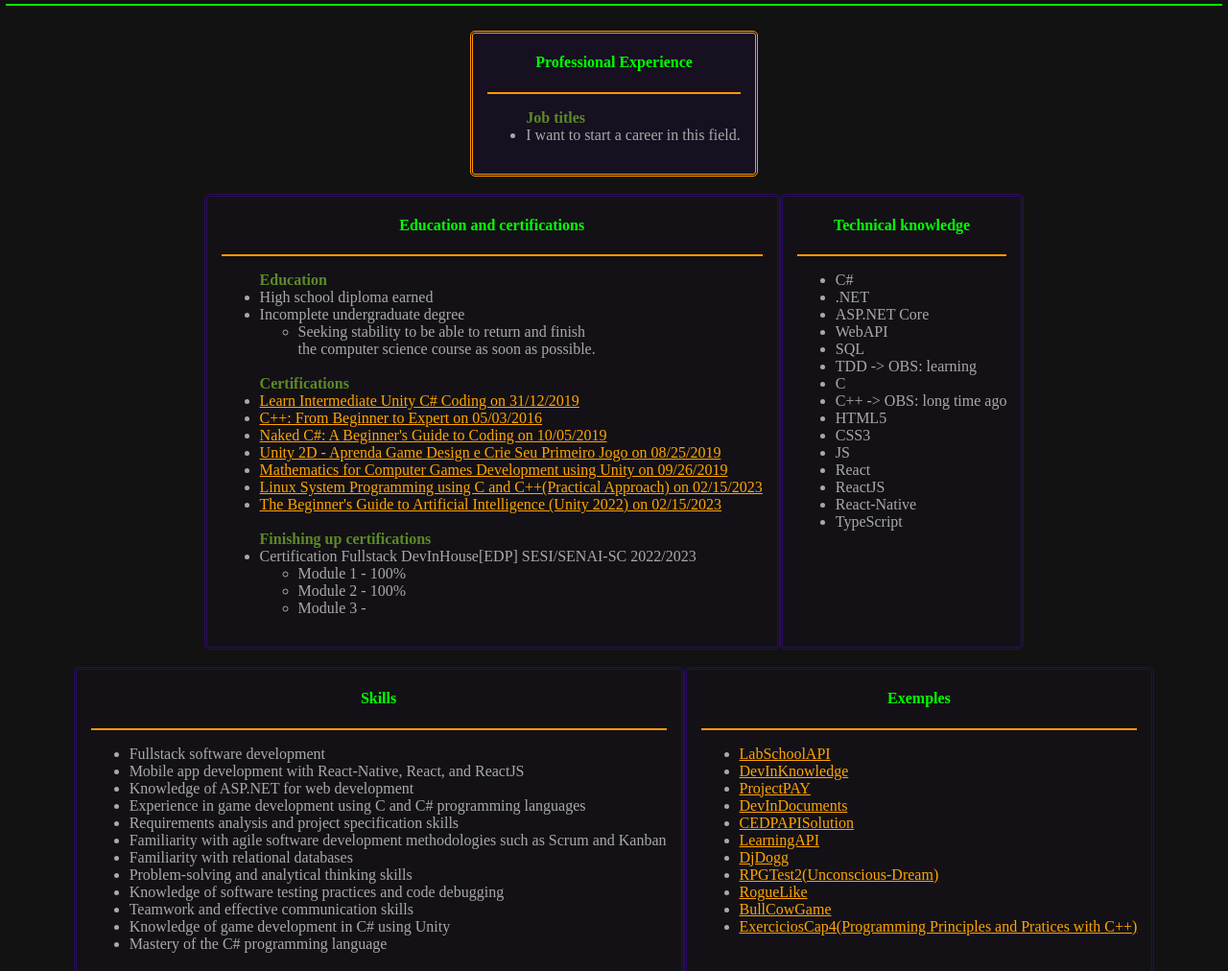
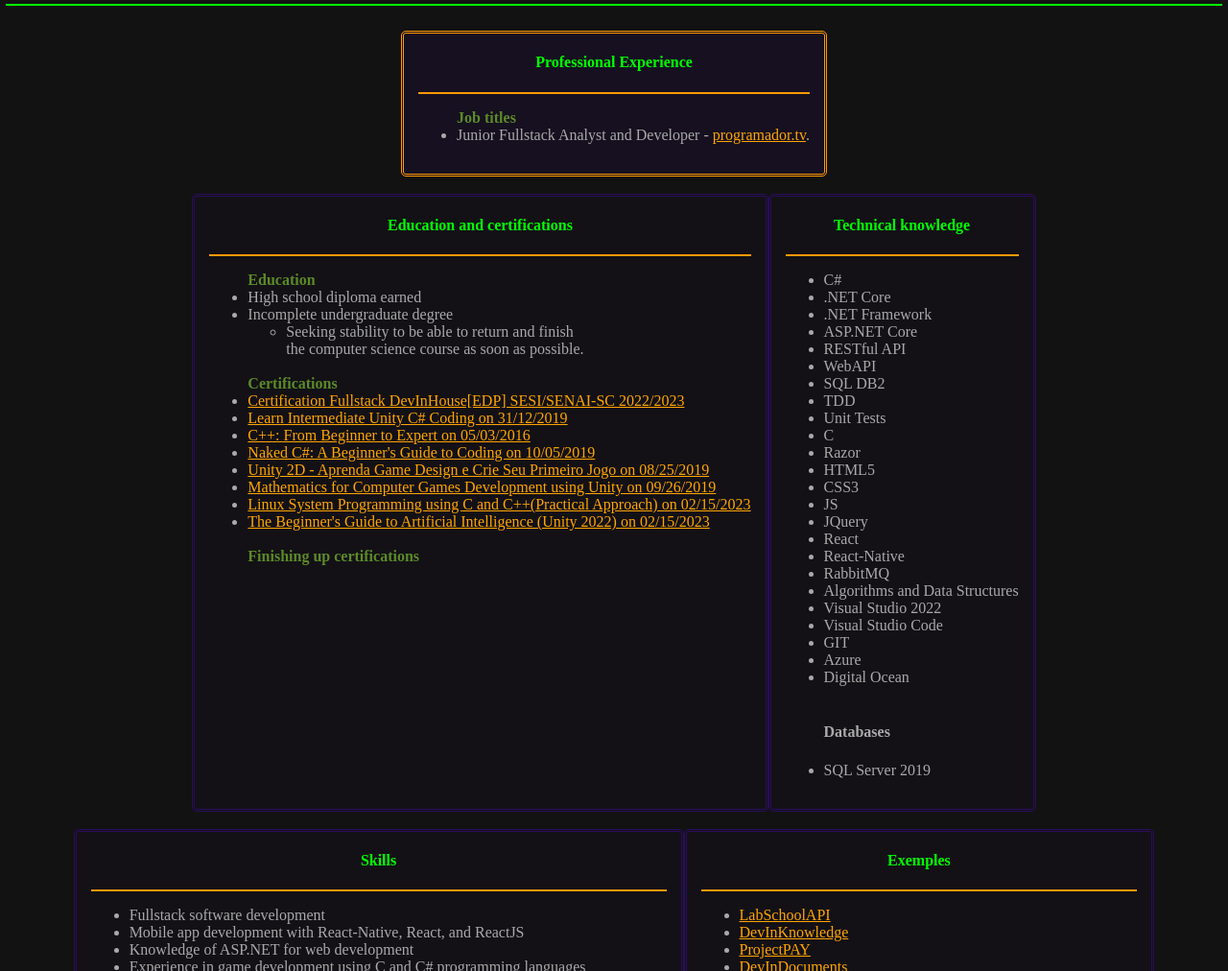
Before and after one commit to leonardoGasperin/MyCurriculum, a plain HTML site: page page/home/enUS/index.html in a window 1280 px wide. Shown: the part 940-1952 px from the top of the page at 96% size. Drawn offline with Linux system fonts and the light colour scheme.

Commit message:
atualizando perfil na pagina em ingles

```diff
--- a/page/home/enUS/index.html
+++ b/page/home/enUS/index.html
@@ -50,7 +50,7 @@
             <hr class="insiderDivisor">
             <ul>
                 <label class="cardInsidetitle">Job titles</label>
-                <li>I want to start a career in this field.</li>
+                <li>Junior Fullstack Analyst and Developer - <a href="https://programador.tv" target="_blank">programador.tv</a>.</li>
             </ul>
         </div>
         <br>
@@ -68,6 +68,7 @@
                     </li>
                     <br>
                     <label class="cardInsidetitle">Certifications</label>
+                    <li><a href="https://sgn.sesisenai.org.br/arquivos/certificacao/36/4c/1a/364c1a5b1b7285327ab9bd10eff52184/pfx9346935455688736227sfx.pdf" target="_blank">Certification Fullstack DevInHouse[EDP] SESI/SENAI-SC 2022/2023</a></li>
                     <li><a href="https://www.udemy.com/certificate/UC-SL4WL76W/">Learn Intermediate Unity C# Coding on 31/12/2019</a></li>
                     <li><a href="https://www.udemy.com/certificate/UC-LRHX4X6F/">C++: From Beginner to Expert on 05/03/2016</a></li>
                     <li><a href="https://www.udemy.com/certificate/UC-F7XJLX7R/">Naked C#: A Beginner's Guide to Coding on 10/05/2019</a></li>
@@ -77,12 +78,6 @@
                     <li><a href="https://www.udemy.com/certificate/UC-48b3a94a-3fde-40e9-b827-8898e6bba0f8/">The Beginner's Guide to Artificial Intelligence (Unity 2022) on 02/15/2023</a></li>
                     <br>
                     <label class="cardInsidetitle">Finishing up certifications</label>
-                    <li>Certification Fullstack DevInHouse[EDP] SESI/SENAI-SC 2022/2023</li>
-                    <ul>
-                        <li>Module 1 - 100%</li>
-                        <li>Module 2 - 100%</li>
-                        <li>Module 3 - </li>
-                    </ul>
                 </ul>
             </div>
             <div class="card">
@@ -90,20 +85,31 @@
                 <hr class="insiderDivisor">
                 <ul>
                     <li>C#</li>
-                    <li>.NET</li>
+                    <li>.NET Core</li>
+                    <li>.NET Framework</li>
                     <li>ASP.NET Core</li>
+                    <li>RESTful API</li>
                     <li>WebAPI</li>
-                    <li>SQL</li>
-                    <li>TDD -> OBS: learning</li>
+                    <li>SQL DB2</li>
+                    <li>TDD</li>
+                    <li>Unit Tests</li>
                     <li>C</li>
-                    <li>C++ -> OBS: long time ago</li>
+                    <li>Razor</li>
                     <li>HTML5</li>
                     <li>CSS3</li>
                     <li>JS</li>
+                    <li>JQuery</li>
                     <li>React</li>
-                    <li>ReactJS</li>
                     <li>React-Native</li>
-                    <li>TypeScript</li>
+                    <li>RabbitMQ</li>
+                    <li>Algorithms and Data Structures</li>
+                    <li>Visual Studio 2022</li>
+                    <li>Visual Studio Code</li>
+                    <li>GIT</li>
+                    <li>Azure</li>
+                    <li>Digital Ocean</li><br>
+                    <h4>Databases</h4>
+                    <li>SQL Server 2019</li>
                 </ul>
             </div>
         </div>
```
